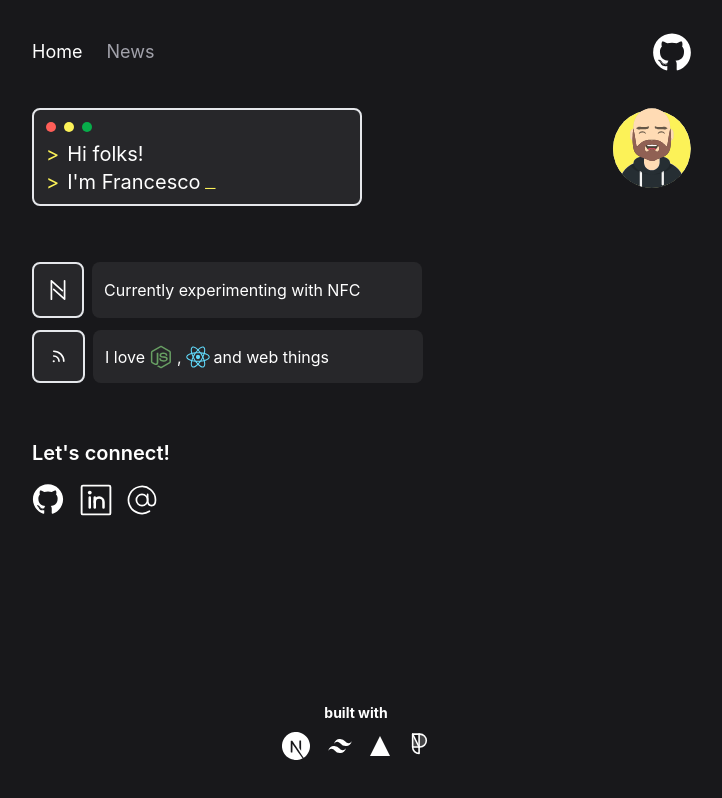
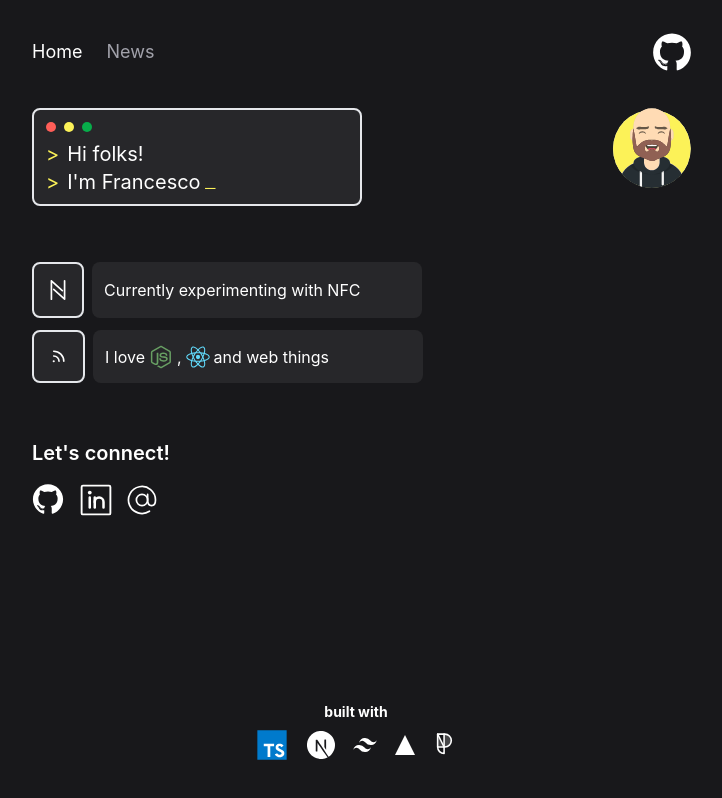
Before and after one commit to inhopj/fcirone.dev, a Next.js app: page / in a window 1280 px wide. Shown: the whole page, without its empty margins (284-1006 px from the left). Built offline with nearby package versions, Linux system fonts and the light colour scheme.

Commit message:
use Typescript component in Footer

```diff
--- a/components/Footer.tsx
+++ b/components/Footer.tsx
@@ -5,6 +5,8 @@ import { PhosphorLogo } from 'phosphor-react';
 import Nextjs from './Icons/Nextjs';
 import Tailwind from './Icons/Tailwind';
 import Triangle from './Icons/Triangle';
+import Typescript from './Icons/Typescript';
+
 
 interface Props {
   className?: string;
@@ -30,6 +32,13 @@ const Footer = ({ className: parentClassNames }: Props) => {
         className='flex max-w-2xl w-full justify-center items-center pt-2 md:pt-2'
       >
         <div className="flex justify-start items-center">
+          <a
+            className='flex items-center mr-5'
+            href='https://www.typescriptlang.org/'
+            target='_blank'
+          >
+            <Typescript size={30} fill='transparent' />
+          </a>
           <a
             className='nextjs flex mr-4'
             href='https://nextjs.org/'
```
